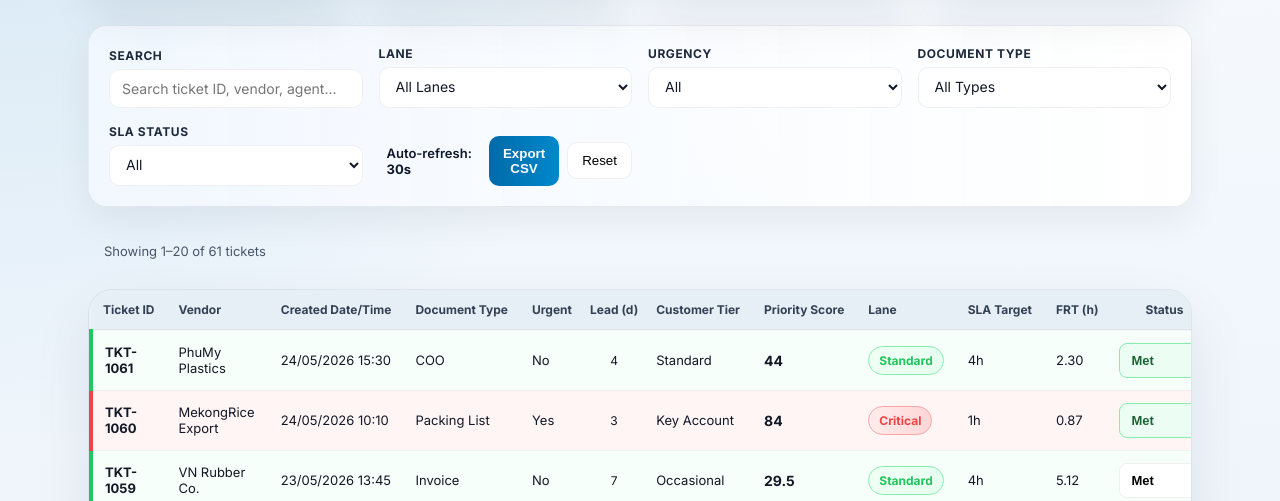
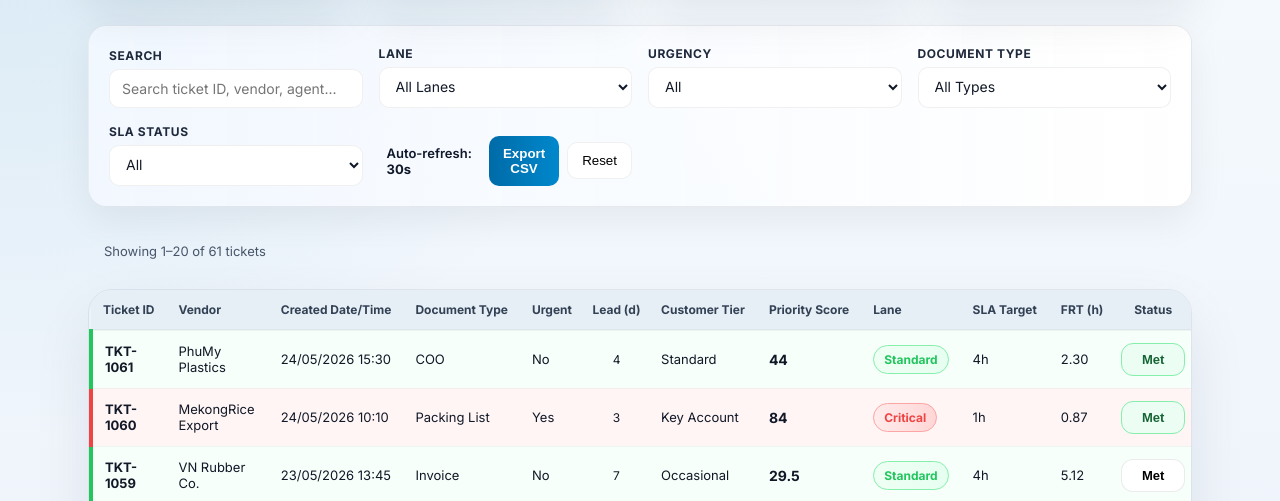
Before and after one commit to huyenthanhtr/maersk-priority-tool, a website: page pages/queue.html in a window 1280 px wide. Shown: the part 295-796 px from the top of the page. Drawn offline with Linux system fonts and the light colour scheme; no server answers.

Commit message:
Polish queue status dropdown layout and styling

```diff
--- a/css/queue.css
+++ b/css/queue.css
@@ -247,11 +247,29 @@ tr:hover { background: rgba(0,115,171,0.03); }
 .badge-critical { background: linear-gradient(90deg,#ffecec,#ffd6d6); color: var(--critical); }
 .badge-priority { background: linear-gradient(90deg,#fff6ea,#fff1e5); color: var(--priority); }
 .badge-standard { background: linear-gradient(90deg,#effff4,#e6fff0); color: var(--standard); }
-.status-dropdown { padding: 8px; border: 1px solid rgba(2,6,23,0.06); border-radius: 8px; cursor: pointer; font-size: 13px; background: white; font-weight: 700; min-width: 92px; }
+.status-dropdown {
+  width: 100%;
+  max-width: 100%;
+  padding: 8px 10px;
+  border: 1px solid rgba(2,6,23,0.08);
+  border-radius: 12px;
+  cursor: pointer;
+  font-size: 13px;
+  background: white;
+  font-weight: 700;
+  text-align: center;
+  appearance: none;
+  -webkit-appearance: none;
+  -moz-appearance: none;
+  outline: none;
+}
 .status-dropdown-met { color: #166534; background: #ecfdf3; border-color: #86efac; }
 .status-dropdown-missed { color: #b91c1c; background: #fef2f2; border-color: #fca5a5; }
+.status-dropdown:focus {
+  box-shadow: 0 0 0 3px rgba(0, 115, 171, 0.15);
+}
 .col-lead-time { width: 72px; white-space: nowrap; text-align: center; padding-left: 6px; padding-right: 6px; font-size: 12px; }
-.col-status { width: 104px; white-space: nowrap; text-align: center; padding-left: 8px; padding-right: 8px; }
+.col-status { width: 112px; white-space: nowrap; text-align: center; padding-left: 6px; padding-right: 6px; }
 .btn-accent { background: linear-gradient(90deg,#006ba8,#0088cc); color: white; border: none; padding: 10px 14px; border-radius: 10px; cursor: pointer; font-weight: 700; }
 .btn-accent:hover { filter: brightness(1.03); transform: translateY(-2px); }
 .btn-ghost { background: white; border: 1px solid rgba(2,6,23,0.06); padding: 10px 14px; border-radius: 10px; cursor: pointer; }
```
